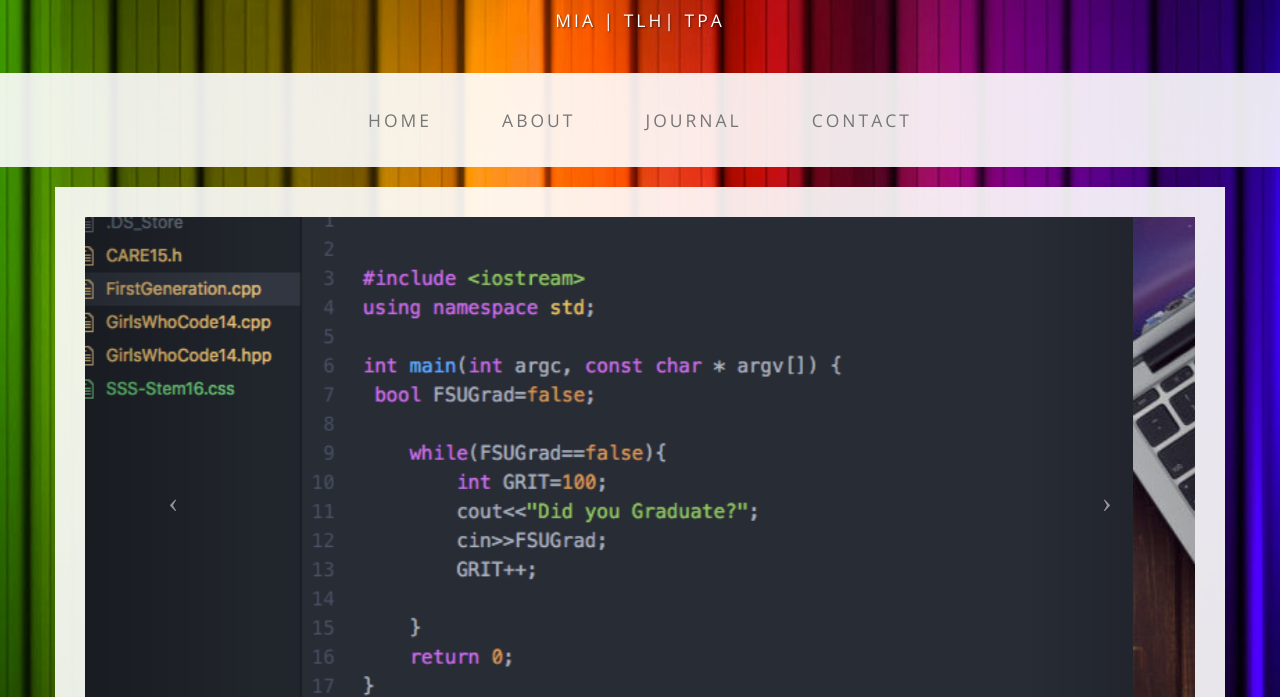
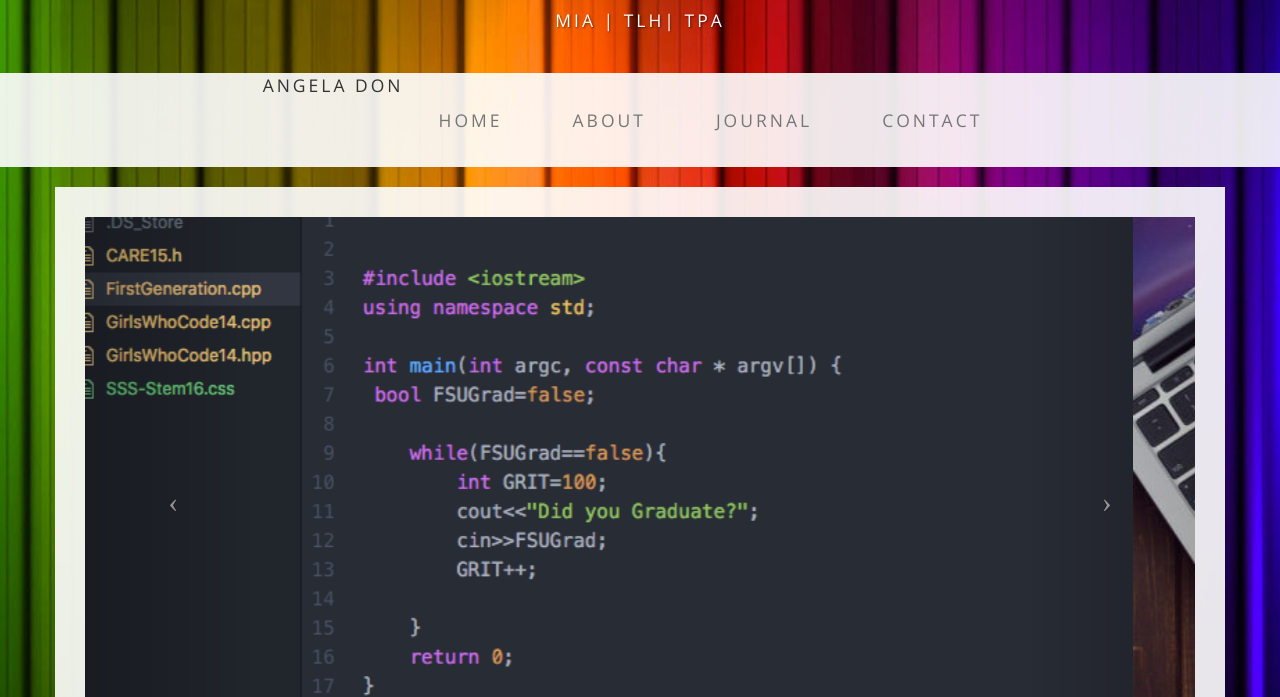
Before and after one commit to GWCangie/GWCangie.github.io, a plain HTML site: page index.html in a window 1280 px wide. Shown: the part 103-800 px from the top of the page. Drawn offline with nearby package versions, Linux system fonts and the light colour scheme.

Commit message:
line 55-56

```diff
--- a/index.html
+++ b/index.html
@@ -52,6 +52,8 @@
             <!-- Collect the nav links, forms, and other content for toggling -->
             <div class="collapse navbar-collapse" id="bs-example-navbar-collapse-1">
                 <ul class="nav navbar-nav">
+                    <li>
+                    Angela Don</li>
                     <li>
                         <a href="index.html">Home</a>
                     </li>
```
